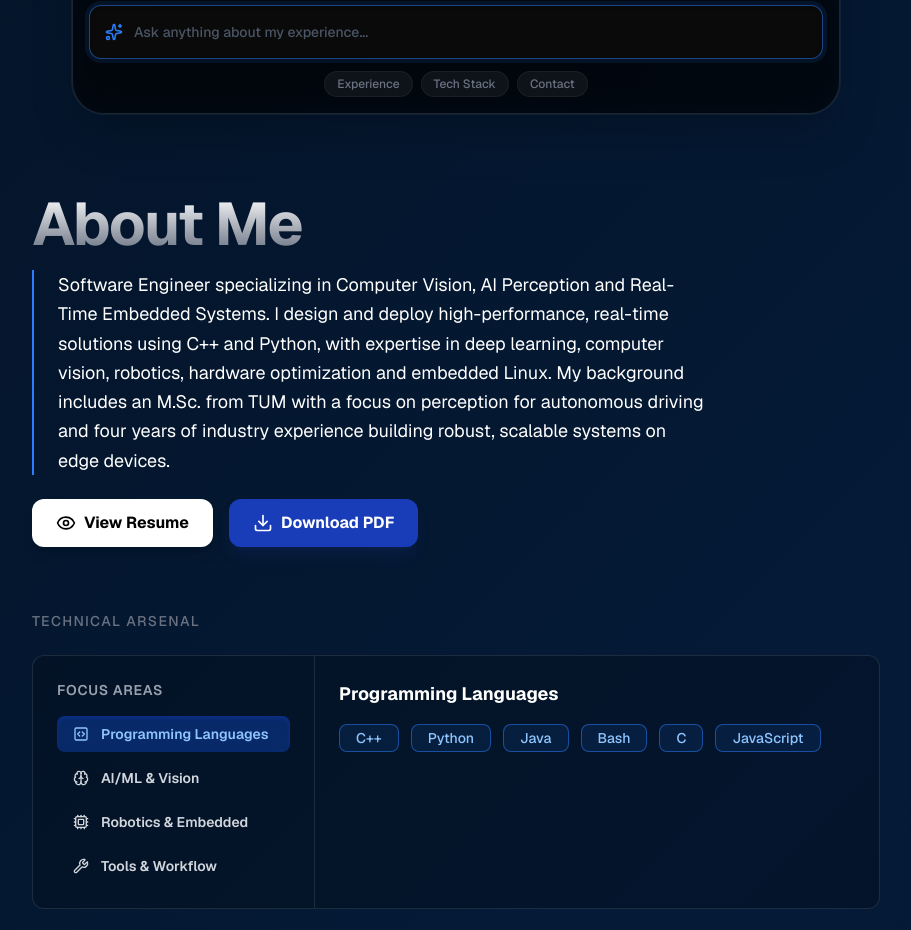
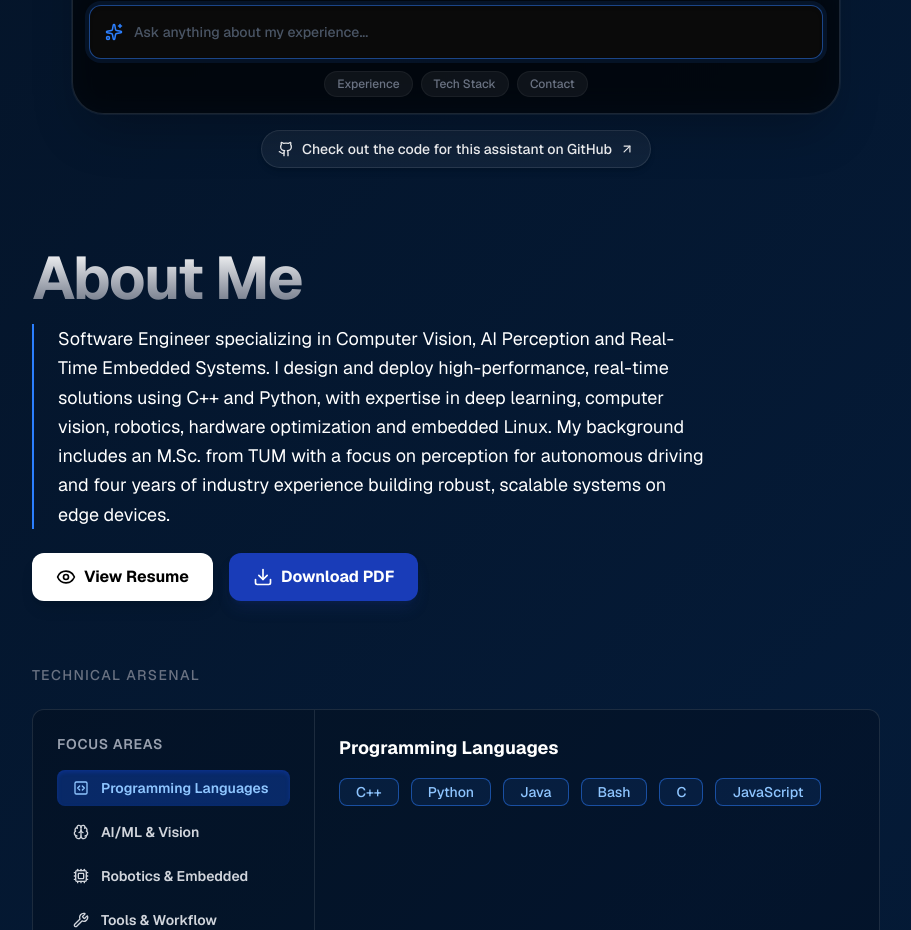
Before and after one commit to mischlox/portfolio-website, a Next.js app in the folder frontend/: page / in a window 1280 px wide. Shown: the part 860-1790 px from the top of the page, without its empty margins (184-1095 px from the left). Built offline with nearby package versions, Linux system fonts and the light colour scheme.

Commit message:
Add repo link to chatbot

```diff
--- a/frontend/components/Views/ChatSection.tsx
+++ b/frontend/components/Views/ChatSection.tsx
@@ -2,7 +2,7 @@
 
 import React, { useState, useEffect, useRef } from 'react';
 import { motion } from 'framer-motion';
-import { ArrowUpRight, Sparkles, Terminal } from 'lucide-react';
+import { ArrowUpRight, Sparkles, Terminal, Github } from 'lucide-react'; // ADDED Github
 import Image from 'next/image';
 import { PROFILE } from '../Common/Data';
 import { RotatingText } from './RotatingText';
@@ -193,6 +193,23 @@ export const ChatSection: React.FC<ChatSectionProps> = ({ onAction }) => {
           </div>
         </div>
       </motion.div>
+
+      {/* --- ADDED REPO LINK BELOW CHAT WINDOW --- */}
+      <motion.a
+        initial={{ opacity: 0, y: 10 }}
+        animate={{ opacity: 1, y: 0 }}
+        transition={{ delay: 0.4, duration: 0.5 }}
+        href="https://github.com/mischlox/portfolio-website/tree/master/backend"
+        target="_blank"
+        rel="noopener noreferrer"
+        className="mt-4 flex items-center gap-2 px-4 py-2 text-sm font-medium text-gray-100 bg-white/5 border border-white/10 rounded-full hover:bg-white/10 hover:text-white transition-all shadow-md"
+      >
+        <Github size={16} />
+        Check out the code for this assistant on GitHub
+        <ArrowUpRight size={14} />
+      </motion.a>
+      {/* ------------------------------------------- */}
+
     </div>
   );
 };
```
